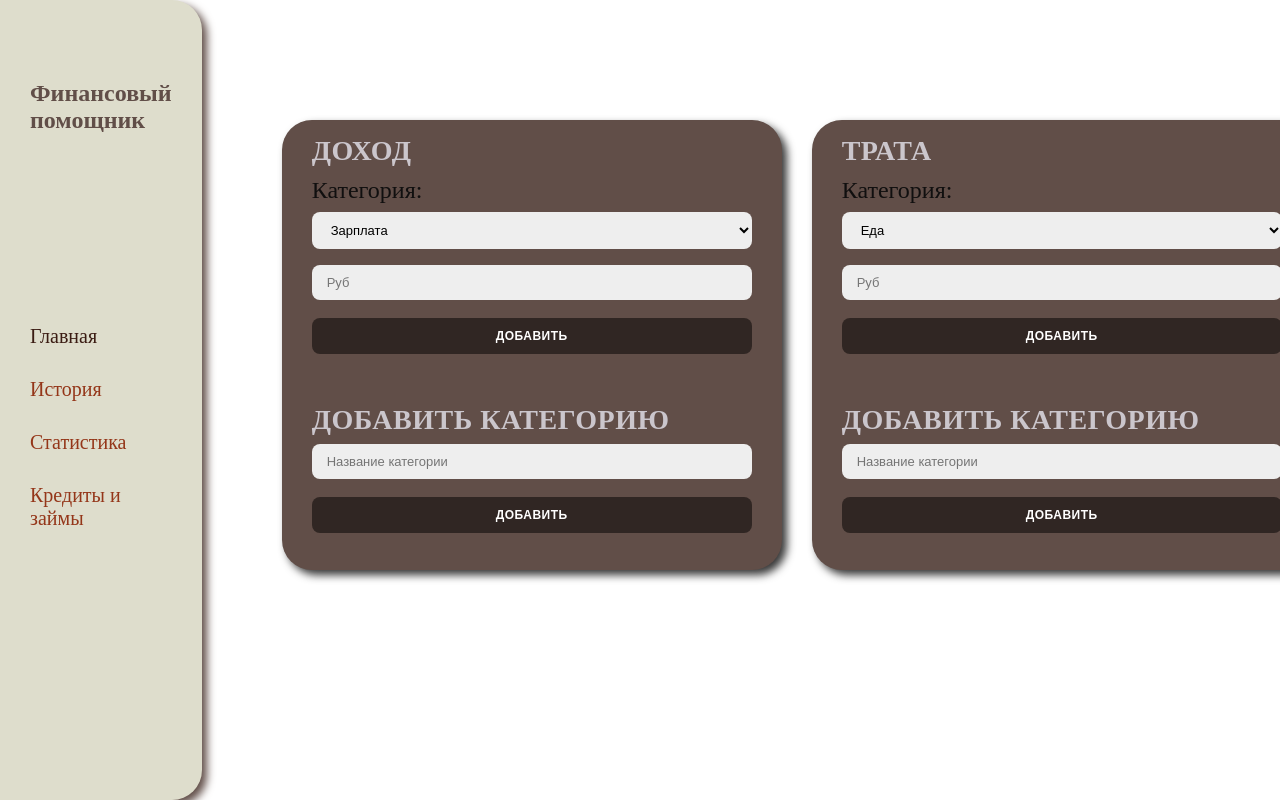
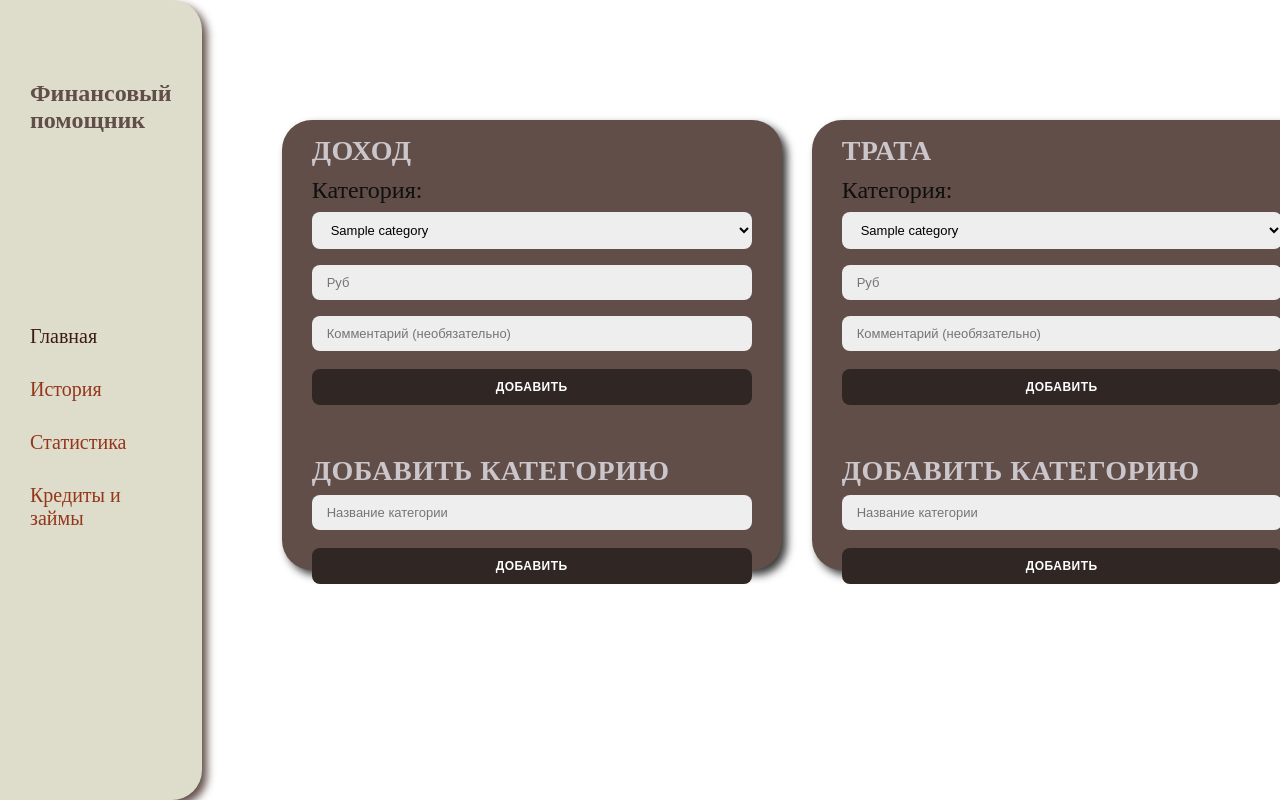
Before and after one commit to 666Alice666/finance_helper, a Flask app: template templates/main.html in a window 1280 px wide; the page is wider, and only the part inside the window is pictured. Run offline with Flask 3, Linux system fonts and the light colour scheme; the template is opened without the code that fills it: values that come from a table or form of the project are taken from there, others are empty; tables that the repository leaves empty hold one stand-in row (values such as "Sample post").

Commit message:
добавлено сохранение в бд новых категорий, трат и доходов

```diff
--- a/app.py
+++ b/app.py
@@ -52,7 +52,18 @@ def registr():
 
 @app.route("/main")
 def main():
-    return render_template('main.html')
+    from flask_login import current_user
+
+    if not current_user.is_authenticated:
+        return redirect(url_for('registr'))
+
+    income_cats = Category.query.filter_by(user_id=current_user.id, type='income').all()
+    expense_cats = Category.query.filter_by(user_id=current_user.id, type='expense').all()
+
+    return render_template('main.html',
+                           user_name=current_user.name,
+                           income_cats=income_cats,
+                           expense_cats=expense_cats)
 
 
 @app.route("/history")
@@ -70,7 +81,7 @@ def debts():
     return render_template('debts.html')
 
 
-from models import User
+from models import User, Category, Transaction
 
 
 @login_manager.user_loader
@@ -78,5 +89,85 @@ def load_user(user_id):
     return User.query.get(int(user_id))
 
 
+# === Маршрут для добавления транзакции ===
+@app.route("/add_transaction", methods=['POST'])
+def add_transaction():
+    from flask_login import current_user, login_required
+    from flask import flash, redirect, url_for
+
+    # Защита: только для авторизованных
+    if not current_user.is_authenticated:
+        return redirect(url_for('registr'))
+
+    # Получаем данные из формы
+    trans_type = request.form.get('type')  # 'income' или 'expense'
+    category_name = request.form.get('category')
+    amount = request.form.get('amount')
+    description = request.form.get('description', '')
+
+    # Ищем или создаём категорию
+    category = Category.query.filter_by(
+        user_id=current_user.id,
+        name=category_name,
+        type=trans_type
+    ).first()
+
+    if not category:
+        category = Category(
+            user_id=current_user.id,
+            name=category_name,
+            type=trans_type
+        )
+        db.session.add(category)
+        db.session.commit()
+
+    # Создаём транзакцию
+    new_transaction = Transaction(
+        user_id=current_user.id,
+        category_id=category.id,
+        amount=float(amount),
+        type=trans_type,
+        description=description
+    )
+
+    db.session.add(new_transaction)
+    db.session.commit()
+
+    flash('Запись добавлена!')
+    return redirect(url_for('main'))
+
+
+@app.route("/add_category", methods=['POST'])
+def add_category():
+    from flask_login import current_user, login_required
+    from flask import flash, redirect, url_for
+
+    if not current_user.is_authenticated:
+        return redirect(url_for('registr'))
+
+    name = request.form.get('name')
+    cat_type = request.form.get('type')
+
+    existing = Category.query.filter_by(
+        user_id=current_user.id,
+        name=name,
+        type=cat_type
+    ).first()
+
+    if existing:
+        flash('Такая категория уже есть')
+    else:
+        new_category = Category(
+            user_id=current_user.id,
+            name=name,
+            type=cat_type
+        )
+        db.session.add(new_category)
+        db.session.commit()
+        flash('Категория добавлена!')
+
+    return redirect(url_for('main'))
+
+
 if __name__ == '__main__':
     app.run(debug=True)
--- a/templates/main.html
+++ b/templates/main.html
@@ -18,55 +18,72 @@
             </div>
         </aside>
 
-        <main>
+                <main>
             <div class="adder">
+
                 <div class="item">
                     <div class="item-income">
-                        <form>
+                        <form method="POST" action="{{ url_for('add_transaction') }}">
                             <p>Доход</p>
+                            <input type="hidden" name="type" value="income">
+
                             <label for="category-in">Категория:</label>
-                            <select id="category-in">
-                                <option value="Зарплата">Зарплата</option>
-                                <option value="Пассивный доход">Пассивный доход</option>
-                                <option value="Подарок">Подарок</option>
-                                <option value="Нашел">Нашел</option>
-                                <option value="Прочее">Прочее</option>
+                            <select name="category" id="category-in" required>
+                                {% for cat in income_cats %}
+                                    <option value="{{ cat.name }}">{{ cat.name }}</option>
+                                {% endfor %}
+                                {% if not income_cats %}
+                                    <option value="" disabled>Сначала добавьте категорию ↓</option>
+                                {% endif %}
                             </select>
-                            <input type="number" min="1" name="amount" placeholder="Руб">
-                            <button>Добавить</button>
+
+                            <input type="number" name="amount" min="1" placeholder="Руб" required>
+                            <input type="text" name="description" placeholder="Комментарий (необязательно)">
+
+                            <button type="submit">Добавить</button>
                         </form>
 
-                        <form>
+                        <form method="POST" action="{{ url_for('add_category') }}">
                             <p>Добавить категорию</p>
-                            <input type="text" placeholder="Название категории">
-                            <button>Добавить</button>
+                            <input type="hidden" name="type" value="income">
+                            <input type="text" name="name" placeholder="Название категории" required>
+                            <button type="submit">Добавить</button>
                         </form>
                     </div>
                 </div>
 
+                <!-- === ФОРМА РАСХОДА === -->
                 <div class="item">
                     <div class="item-outcome">
-                        <form>
+                        <form method="POST" action="{{ url_for('add_transaction') }}">
                             <p>Трата</p>
+                            <input type="hidden" name="type" value="expense">
+
                             <label for="category-out">Категория:</label>
-                            <select id="category-out">
-                                <option value="Еда">Еда</option>
-                                <option value="Транспорт">Транспорт</option>
-                                <option value="Жилье">Жилье</option>
-                                <option value="Развлечения">Развлечения</option>
-                                <option value="Прочее">Прочее</option>
+                            <select name="category" id="category-out" required>
+                                {% for cat in expense_cats %}
+                                    <option value="{{ cat.name }}">{{ cat.name }}</option>
+                                {% endfor %}
+                                {% if not expense_cats %}
+                                    <option value="" disabled>Сначала добавьте категорию ↓</option>
+                                {% endif %}
                             </select>
-                            <input type="number" name="amount" min="1" placeholder="Руб">
-                            <button>Добавить</button>
+
+                            <input type="number" name="amount" min="1" placeholder="Руб" required>
+                            <input type="text" name="description" placeholder="Комментарий (необязательно)">
+
+                            <button type="submit">Добавить</button>
                         </form>
 
-                        <form>
+                        <form method="POST" action="{{ url_for('add_category') }}">
                             <p>Добавить категорию</p>
-                            <input type="text" placeholder="Название категории">
-                            <button>Добавить</button>
+                            <input type="hidden" name="type" value="expense">
+                            <input type="text" name="name" placeholder="Название категории" required>
+                            <button type="submit">Добавить</button>
                         </form>
                     </div>
                 </div>
+
             </div>
         </main>
     </div>
```
Also changed, not shown: models.py (+28 -0 lines).
